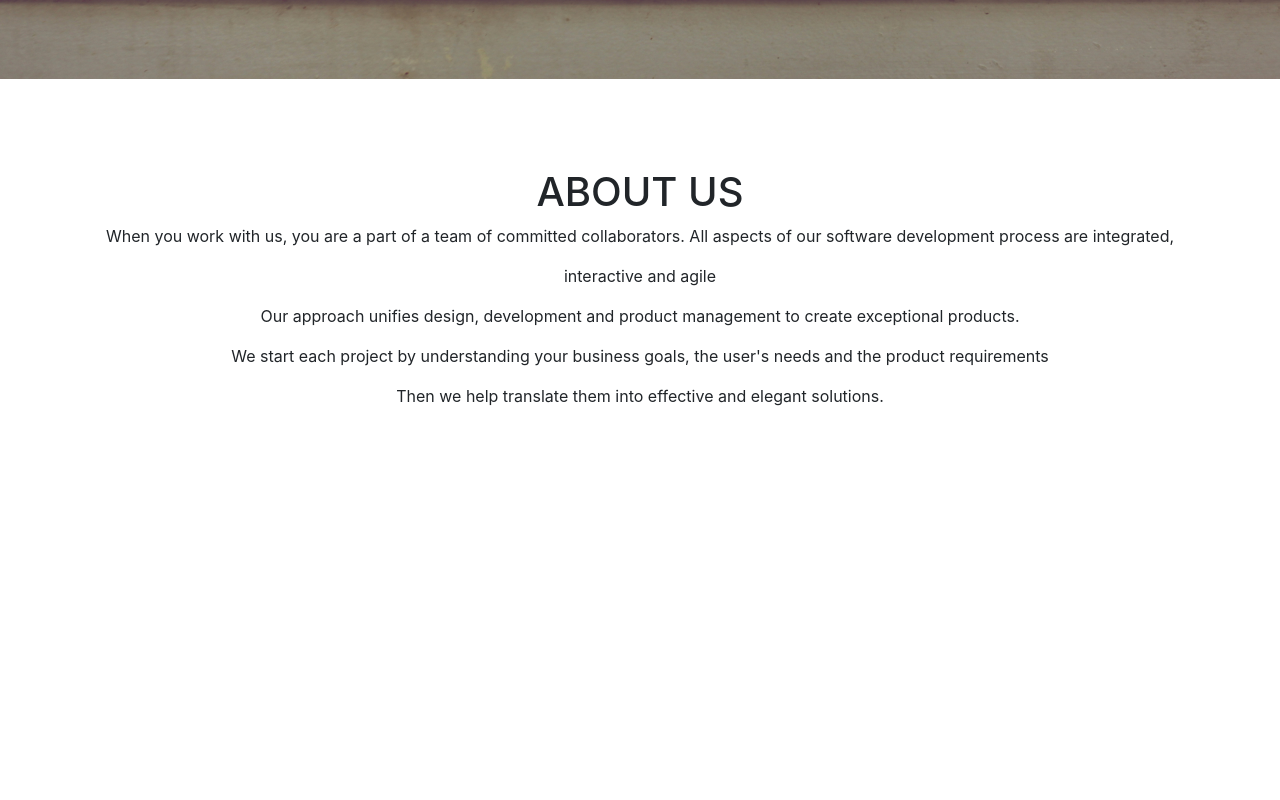
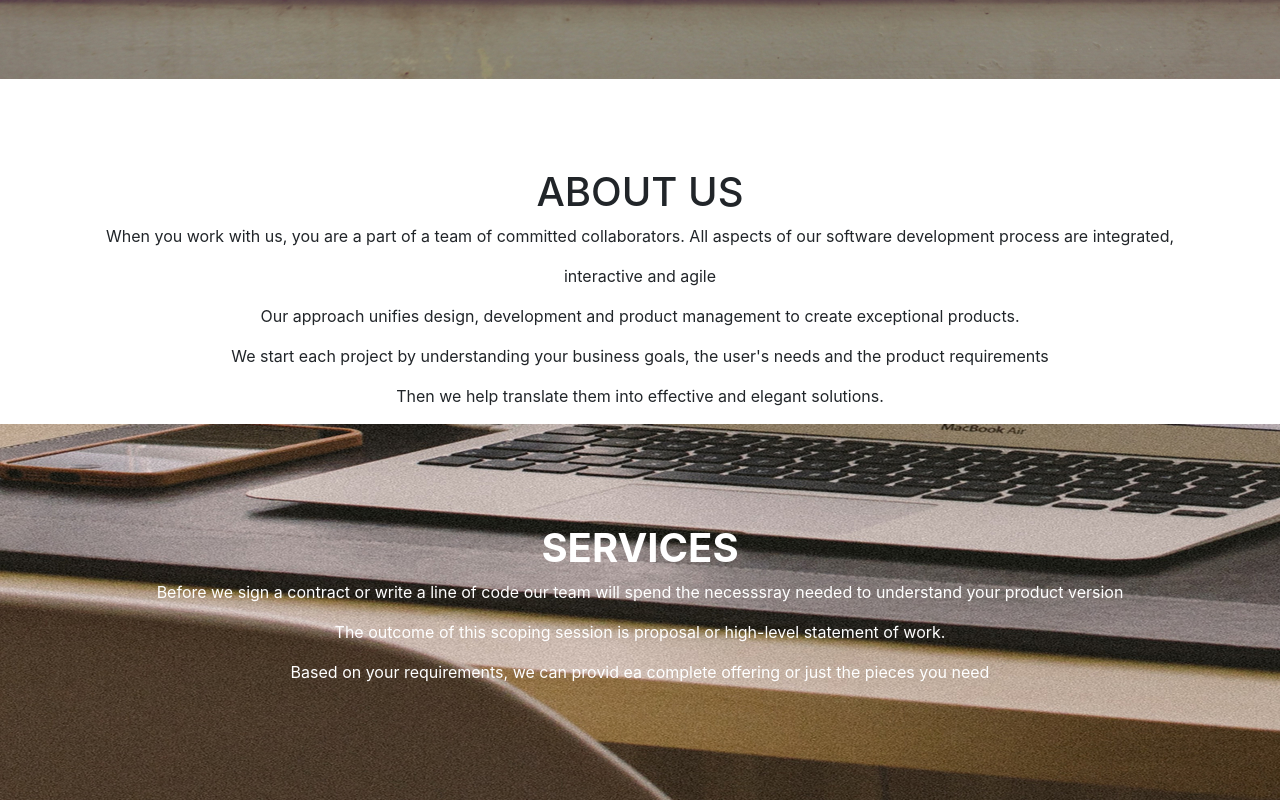
Before and after one commit to mbatianick/delani, a plain HTML site: page index.html in a window 1280 px wide. Shown: the part 635-1435 px from the top of the page. Before the commit the page ends 1235 px from the top, so only its background shows below. Drawn offline with nearby package versions, Linux system fonts and the light colour scheme.

Commit message:
add styles to services class

```diff
--- a/css/styles.css
+++ b/css/styles.css
@@ -43,3 +43,9 @@
     text-align: center;
     color: white;
 }
+.services {
+    background-image: url(../IP3-master/assets/backgrounds/s_image.jpg);
+    margin-bottom: 0px;
+    padding-bottom: 100px;
+    padding-top: 100px;
+}
```
